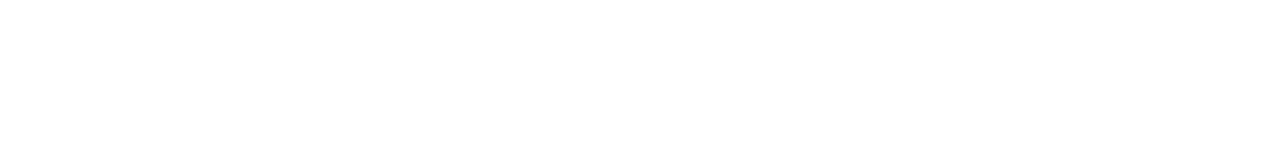
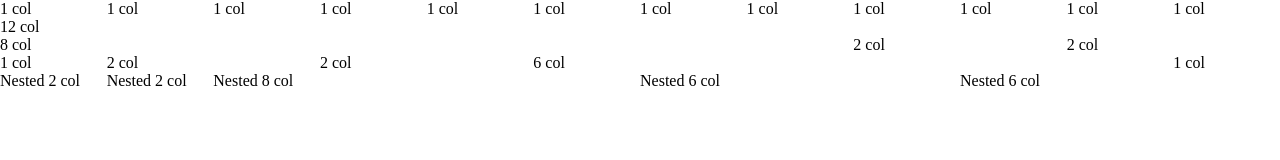
Before and after one commit to Cordovani/html-css-resp-wannabe-12bool, a plain HTML site: page index.html in a window 1280 px wide. Drawn offline with Linux system fonts and the light colour scheme.

Commit message:
correzine del file index.html

```diff
--- a/12bool.css
+++ b/12bool.css
@@ -128,12 +128,12 @@
 }
 
 
-/* media questy md device */
+/* media questy MD device */
 @media all and (max-width: 991px) and (min-width: 768px) {
 
 }
 
-/* media questy lg device */
+/* media questy LG device */
 @media all and (min-width: 992px) {
 
 }
--- a/index.html
+++ b/index.html
@@ -4,11 +4,58 @@
     <meta charset="UTF-8">
     <meta http-equiv="X-UA-Compatible" content="IE=edge">
     <meta name="viewport" content="width=device-width, initial-scale=1.0">
+    <!-- link ai CSS prima il framework -->
     <link rel="stylesheet" href="12bool.css">
     <link rel="stylesheet" href="style.css">
-    <title>Responsive wannabe 12bool</title>
+    <title>html-css-12bool</title>
 </head>
 <body>
-
+        <div class="container">
+            <div class="row clearfix">
+                <div class="col1">
+                    <p>1 col</p>
+                </div>
+                <div class="col1">1 col</div>
+                <div class="col1">1 col</div>
+                <div class="col1">1 col</div>
+                <div class="col1">1 col</div>
+                <div class="col1">1 col</div>
+                <div class="col1">1 col</div>
+                <div class="col1">1 col</div>
+                <div class="col1">1 col</div>
+                <div class="col1">1 col</div>
+                <div class="col1">1 col</div>
+                <div class="col1">1 col</div>
+            </div>
+        <div class="row clearfix">
+            <div class="col12">
+                12 col
+            </div>
+        </div>
+        <div class="row clearfix">
+            <div class="col8">8 col</div>
+            <div class="col2">2 col</div>
+            <div class="col2">2 col</div>
+        </div>
+        <div class="row clearfix">
+            <div class="col1">1 col</div>
+            <div class="col2">2 col</div>
+            <div class="col2">2 col</div>
+            <div class="col6">6 col</div>
+            <div class="col1">1 col</div>
+        </div>
+        <!-- nested grid -->
+        <div class="row clearfix">
+            <div class="col6">
+                <div class="col2 nested">Nested 2 col</div>
+                <div class="col2 nested">Nested 2 col</div>
+                <div class="col8 nested">Nested 8 col</div>
+            </div>
+            <div class="col6">
+                <div class="col6 nested">Nested 6 col</div>
+                <div class="col6 nested">Nested 6 col</div>
+            </div>
+        </div>
+    </div>
 </body>
 </html>
```
